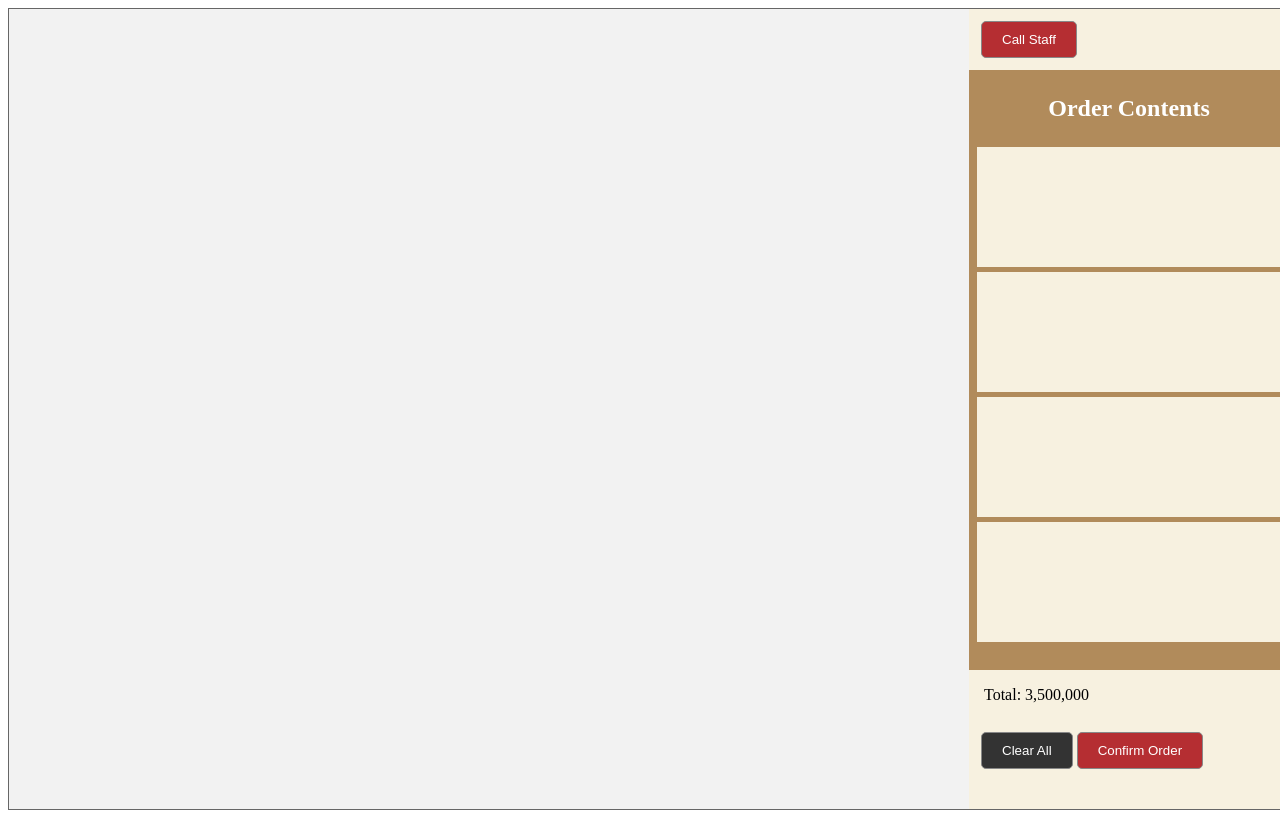
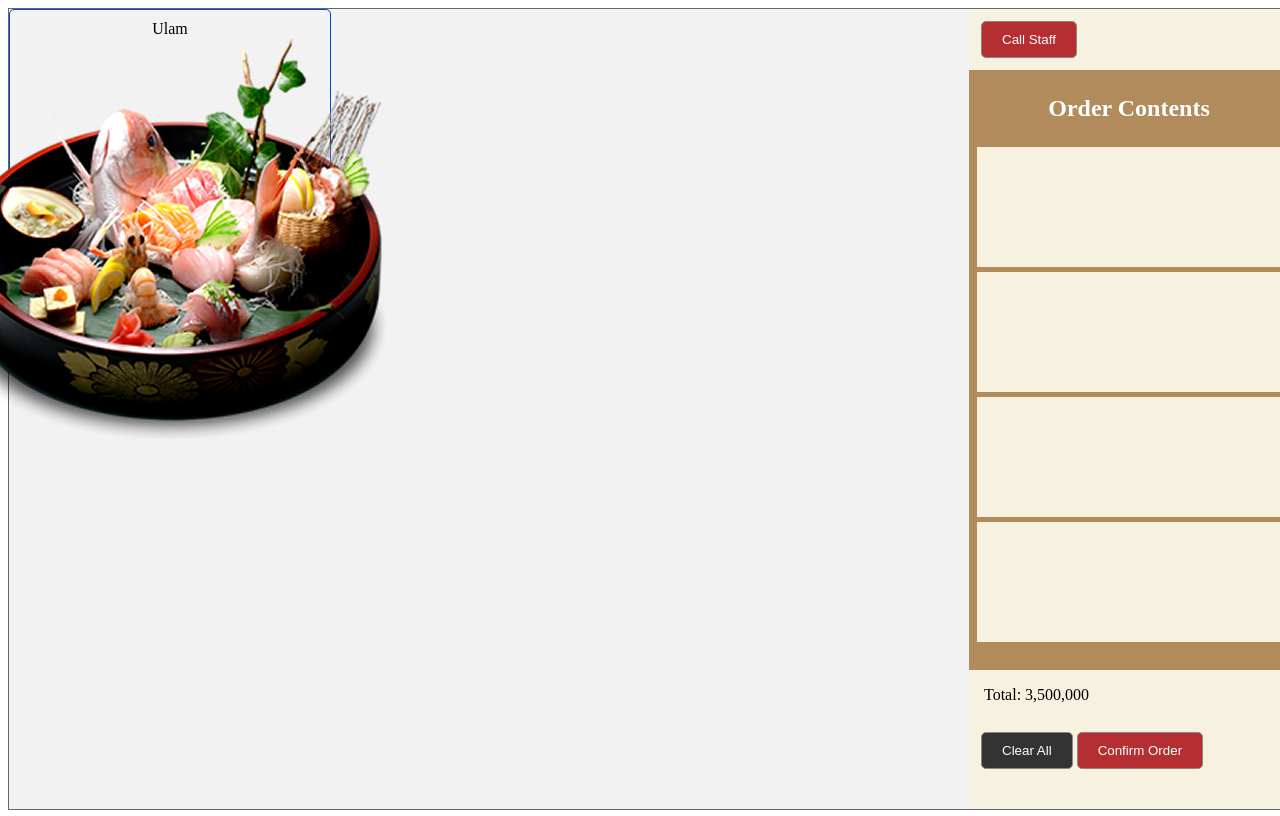
Before and after one commit to Keiji-Mizumura/restaurant-management.2.0, a React (Create React App) app: page / in a window 1280 px wide. Built offline with nearby package versions, Linux system fonts and the light colour scheme.

Commit message:
bug fixes

```diff
--- a/src/components/items/dish-styles/main-dish.module.css
+++ b/src/components/items/dish-styles/main-dish.module.css
@@ -1,5 +1,5 @@
 .container {
-  border: 1px rgb(243, 244, 246) solid;
+  border: 1px rgb(0, 70, 210) solid;
   border-radius: 5px;
   display: flex;
   flex-direction: column;
--- a/src/components/items/normal-dish.jsx
+++ b/src/components/items/normal-dish.jsx
@@ -1,8 +1,10 @@
+import MainDish from './main-dish';
+
 const NormalDish = (props) => {
   return (
-    <NormalDish style={{ width: "300px", height: "300px" }}>
+    <MainDish style={{ width: "300px", height: "300px" }}>
       {props.children}
-    </NormalDish>
+    </MainDish>
   );
 };
 
--- a/src/components/items/small-dish.jsx
+++ b/src/components/items/small-dish.jsx
@@ -1,10 +1,10 @@
-import MainItem from "./main-dish";
+import MainDish from "./main-dish";
 
 const SmallDish = (props) => {
   return (
-    <MainItem style={{ width: "200px", height: "200px" }}>
+    <MainDish style={{ width: "200px", height: "200px" }}>
       {props.children}
-    </MainItem>
+    </MainDish>
   );
 };
 
--- a/src/components/main-screen.jsx
+++ b/src/components/main-screen.jsx
@@ -3,13 +3,20 @@ import classes from './screen-styles/main-screen.module.css';
 import WarningButton from './buttons/warning-button';
 import DarkButton from './buttons/dark-button';
 
+import NormalDish from './items/normal-dish';
+
 const MainScreen = () => {
     return(
         <div className={classes.container}>
+
             <div className={classes.items}>
                 {/* ITEMS */}
+                <NormalDish>
+                    Ulam
+                    <img src={require('./assets/dish1.png')} />
+                </NormalDish>
+            </div>
 
-            </div>
             <div className={classes.queue}>
                 {/* QUEUE */}
                 <div className={classes.controls}>
@@ -34,6 +41,7 @@ const MainScreen = () => {
                     <WarningButton>Confirm Order</WarningButton>
                 </div>
             </div>
+
         </div>
     )
 }
```
